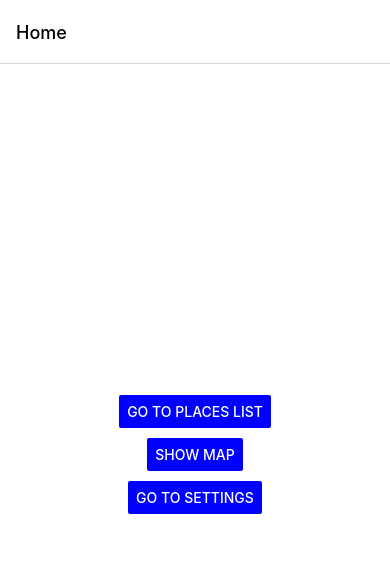
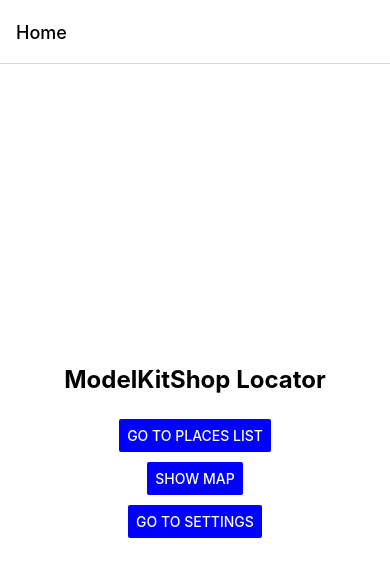
Before and after one commit to RaymondLam18/ModelKitShop, a React Native app: screen /Home in a window 390 px wide. Shown: the top 576 px of the page. Built offline with nearby package versions, Linux system fonts and the light colour scheme; no server answers.

Commit message:
Update HomeScreen.js

```diff
--- a/app/screens/HomeScreen.js
+++ b/app/screens/HomeScreen.js
@@ -1,5 +1,5 @@
 import React, { useContext, useEffect, useState } from 'react';
-import { View, StyleSheet } from 'react-native';
+import { View, Text, StyleSheet } from 'react-native';
 import { ThemeContext } from '../contexts/ThemeContext';
 import CustomButton from '../components/CustomButton';
 
@@ -18,6 +18,7 @@ function HomeScreen({ navigation }) {
 
     return (
         <View style={[styles.container, isDarkMode && styles.darkContainer]}>
+            <Text style={[styles.appName, isDarkMode && styles.darkAppName]}>ModelKitShop Locator</Text>
             <CustomButton
                 title="Go to Places List"
                 onPress={() => navigation.navigate('PlacesList', { data })} // Navigeren naar de plaatsenlijst
@@ -44,6 +45,15 @@ const styles = StyleSheet.create({
     darkContainer: {
         backgroundColor: 'black', // Achtergrondkleur voor donkere modus
     },
+    appName: {
+        fontSize: 24, // Vaste lettergrootte voor de app naam
+        fontWeight: 'bold',
+        marginBottom: 20, // Ruimte tussen de app naam en de knoppen
+        color: 'black', // Kleur voor de tekst in lichte modus
+    },
+    darkAppName: {
+        color: 'white', // Kleur voor de tekst in donkere modus
+    },
 });
 
 export default HomeScreen;
```
